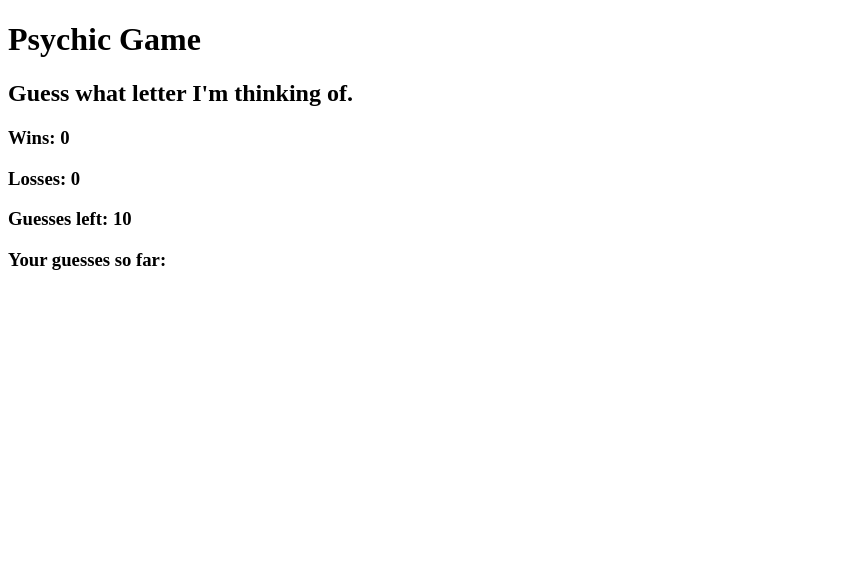
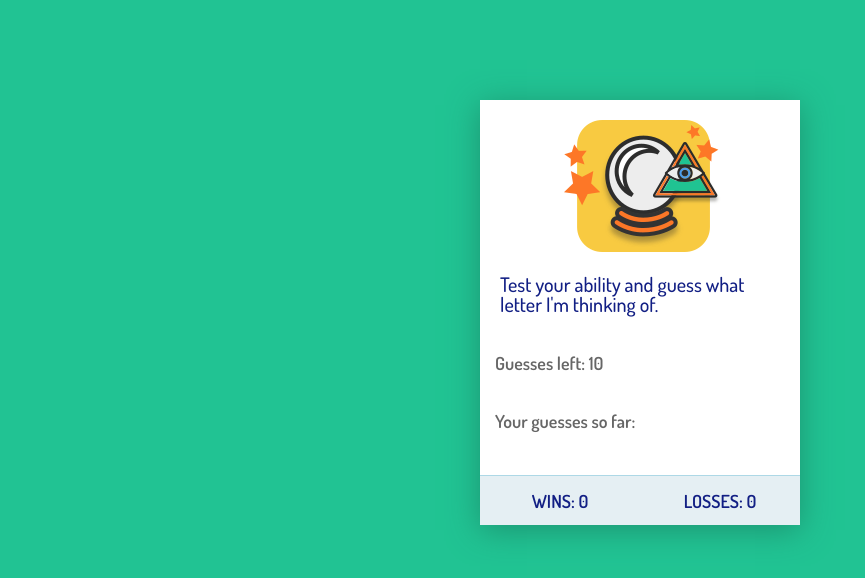
Before and after one commit to SavSamoylov/Psychic-Game, a plain HTML site: page index.html in a window 1280 px wide. Shown: the whole page, without its empty margins (0-865 px from the left). Drawn offline with Linux system fonts and the light colour scheme.

Commit message:
Added some styling

```diff
--- /dev/null
+++ b/assets/css/reset.css
@@ -0,0 +1,48 @@
+/* http://meyerweb.com/eric/tools/css/reset/
+   v2.0 | 20110126
+   License: none (public domain)
+*/
+
+html, body, div, span, applet, object, iframe,
+h1, h2, h3, h4, h5, h6, p, blockquote, pre,
+a, abbr, acronym, address, big, cite, code,
+del, dfn, em, img, ins, kbd, q, s, samp,
+small, strike, strong, sub, sup, tt, var,
+b, u, i, center,
+dl, dt, dd, ol, ul, li,
+fieldset, form, label, legend,
+table, caption, tbody, tfoot, thead, tr, th, td,
+article, aside, canvas, details, embed,
+figure, figcaption, footer, header, hgroup,
+menu, nav, output, ruby, section, summary,
+time, mark, audio, video {
+	margin: 0;
+	padding: 0;
+	border: 0;
+	font-size: 100%;
+	font: inherit;
+	vertical-align: baseline;
+}
+/* HTML5 display-role reset for older browsers */
+article, aside, details, figcaption, figure,
+footer, header, hgroup, menu, nav, section {
+	display: block;
+}
+body {
+	line-height: 1;
+}
+ol, ul {
+	list-style: none;
+}
+blockquote, q {
+	quotes: none;
+}
+blockquote:before, blockquote:after,
+q:before, q:after {
+	content: '';
+	content: none;
+}
+table {
+	border-collapse: collapse;
+	border-spacing: 0;
+}
--- /dev/null
+++ b/assets/css/style.css
@@ -0,0 +1,66 @@
+*{
+	-webkit-box-sizing: border-box;
+	-moz-box-sizing: border-box;
+	box-sizing: border-box;
+}
+
+body{
+	background: #21c393;
+	font-family:"Dosis", sans-serif;
+}
+
+#gameField {
+	position: relative;
+	height:100%;
+	padding-bottom: 75px;
+	max-width:320px;
+	margin:100px auto;
+	background: #ffffff;
+	-webkit-box-shadow: 0px 5px 30px #1c9471;
+	box-shadow: 0px 5px 30px #1c9471;
+	overflow: hidden;
+}
+
+.imgWrap{
+	width: 152px;
+	margin:20px auto;
+
+}
+
+
+h2{
+	font-size:20px;
+	padding:0 20px 20px;
+	color:#121f84;
+}
+
+h3{
+	font-size:18px;
+	padding: 20px 15px;
+	font-weight:600;
+	color: #666;
+}
+
+footer{
+	position: absolute;
+	width:100%;
+	bottom:0;
+	background:#e5eff3;
+	text-align: center;
+	margin-top:20px;
+	height:50px;
+	line-height: 50px;
+	text-transform: uppercase;
+	border-top:1px solid lightblue;
+}
+
+footer div{
+	position: relative;
+	float:left;
+	width:50%;
+}
+
+footer div h3{
+	padding:0;
+	color:#121f84;
+}
--- a/index.html
+++ b/index.html
@@ -3,16 +3,29 @@
 <head>
 	<meta charset="UTF-8">
 	<title>Psychic Game</title>
+	<link rel="stylesheet" href="assets/css/reset.css">
+	<link rel="stylesheet" href="assets/css/style.css">
+	<link href="https://fonts.googleapis.com/css?family=Dosis:500,600" rel="stylesheet">
 	<script type="text/javascript" src="assets/javascript/game.js"></script>
 </head>
 <body>
 
-<h1>Psychic Game</h1>
-<h2>Guess what letter I'm thinking of.</h2>
-<h3 id="wins">Wins: 0</h3>
-<h3 id="losses">Losses: 0</h3>
-<h3 id="guesses">Guesses left: 10</h3>
-<h3 id="wrongLetters">Your guesses so far:</h3>
+<div id="gameField">
+	<div class="imgWrap">
+		<img src="assets/images/logo.png" width="157" height="132">
+	</div>
+	<h2>Test your ability and guess what letter I'm thinking of.</h2>
+	<h3 id="guesses">Guesses left: 10</h3>
+	<h3 id="wrongLetters">Your guesses so far:</h3>
+	<footer>
+		<div>
+			<h3 id="wins">Wins: 0</h3>
+		</div>
+		<div>
+			<h3 id="losses">Losses: 0</h3>
+		</div>
+	</footer>
+</div>
 
 </body>
 </html>
```
Also changed, not shown: assets/images/eye.png (added), assets/images/logo.png (added).
